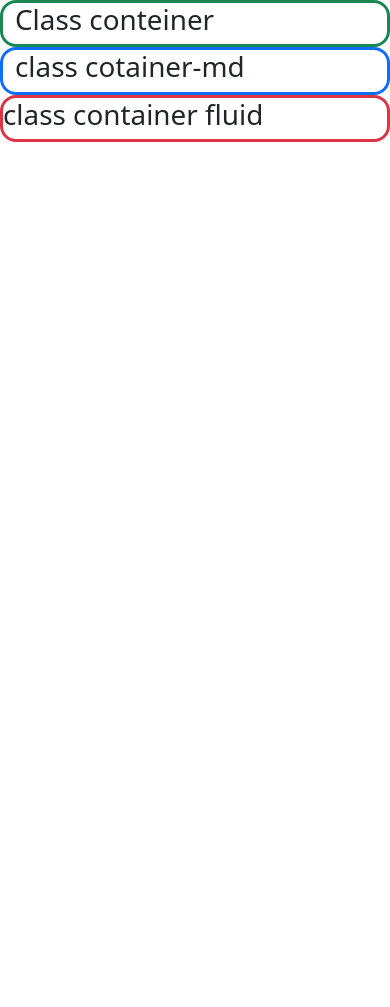
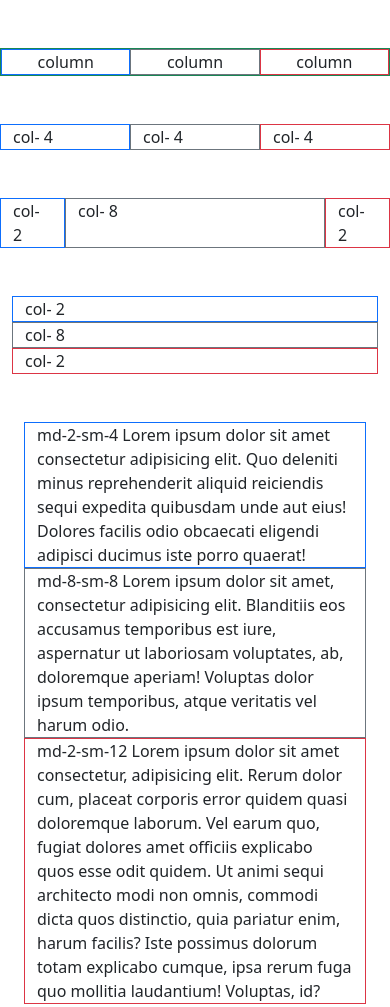
Before and after one commit to lesliegonzalez/bootstrap, a plain HTML site: page web7/CDN/index.html in a window 390 px wide. Before the commit the page ends 844 px from the top, so only its background shows below. Drawn offline with nearby package versions, Linux system fonts and the light colour scheme.

Commit message:
ci:pruebas con grid y breakpoints

```diff
--- a/web7/CDN/index.html
+++ b/web7/CDN/index.html
@@ -7,16 +7,46 @@
     <link href="https://cdn.jsdelivr.net/npm/bootstrap@5.2.1/dist/css/bootstrap.min.css" rel="stylesheet" integrity="sha384-iYQeCzEYFbKjA/T2uDLTpkwGzCiq6soy8tYaI1GyVh/UjpbCx/TYkiZhlZB6+fzT" crossorigin="anonymous">
   </head>
   <body>
-    <div class="container border border-success border-3 rounded-4">
-        <h1>Class conteiner</h1>
+    <!-- 3 columnas idénticas usando col -->
+    <div class="container border border-success border-1 text-center my-5">
+      <div class="row">
+        <div class="col border border-primary">column</div>
+        <div class="col border border-secondary">column</div>
+        <div class="col border border-danger">column</div>
+      </div>
+    </div>
+    <!--3 columnas usando col 4 -->
+    <div class="container texte-center my-5">
+      <div class="row">
+        <div class="col-4 border border-primary">col- 4</div>
+        <div class="col-4 border border-secondary">col- 4</div>
+        <div class="col-4 border border-danger">col- 4</div>
+    <!-- 2 columnas idénticas y una desigual -->
+    <div class="container texte-center my-5">
+      <div class="row">
+        <div class="col-2 border border-primary">col- 2</div>
+        <div class="col-8 border border-secondary">col- 8</div>
+        <div class="col-2 border border-danger">col- 2</div>
+      </div>
+    <!-- 2 columnas idénticas y una desigual con breakpoints -->
+    <div class="container texte-center my-5">
+      <div class="row">
+        <div class="col-md-2 border border-primary">col- 2</div>
+        <div class="col-md-8 border border-secondary">col- 8</div>
+        <div class="col-md-2 border border-danger">col- 2</div>
+      </div>
+    <!-- 2 columnas idénticas y una desigual con 2 breakpoints -->
+    <div class="container texte-center my-5">
+      <div class="row">
+        <div class="col-md-2 col-sm-4 border border-primary">md-2-sm-4 Lorem ipsum dolor sit amet consectetur adipisicing elit. Quo deleniti minus reprehenderit aliquid reiciendis sequi expedita quibusdam unde aut eius! Dolores facilis odio obcaecati eligendi adipisci ducimus iste porro quaerat!</div>
+        <div class="col-md-8 col-sm-8 border border-secondary">md-8-sm-8 Lorem ipsum dolor sit amet, consectetur adipisicing elit. Blanditiis eos accusamus temporibus est iure, aspernatur ut laboriosam voluptates, ab, doloremque aperiam! Voluptas dolor ipsum temporibus, atque veritatis vel harum odio.
+        </div>
+        <div class="col-md-2 col-sm-12 border border-danger">md-2-sm-12 Lorem ipsum dolor sit amet consectetur, adipisicing elit. Rerum dolor cum, placeat corporis error quidem quasi doloremque laborum. Vel earum quo, fugiat dolores amet officiis explicabo quos esse odit quidem.
+        Ut animi sequi architecto modi non omnis, commodi dicta quos distinctio, quia pariatur enim, harum facilis? Iste possimus dolorum totam explicabo cumque, ipsa rerum fuga quo mollitia laudantium! Voluptas, id?</div>
+      </div>
     </div>
 
-    <div class="container-md border border-primary border-3 rounded-4">
-        <h1>class cotainer-md</h1>
-    </div>
-    <div class="container-fluit border border-danger border-3 rounded-4">
-        <h1>class container fluid</h1>
-    </div>
+
     <script src="https://cdn.jsdelivr.net/npm/bootstrap@5.2.1/dist/js/bootstrap.bundle.min.js" integrity="sha384-u1OknCvxWvY5kfmNBILK2hRnQC3Pr17a+RTT6rIHI7NnikvbZlHgTPOOmMi466C8" crossorigin="anonymous"></script>
   </body>
 </html>
```
